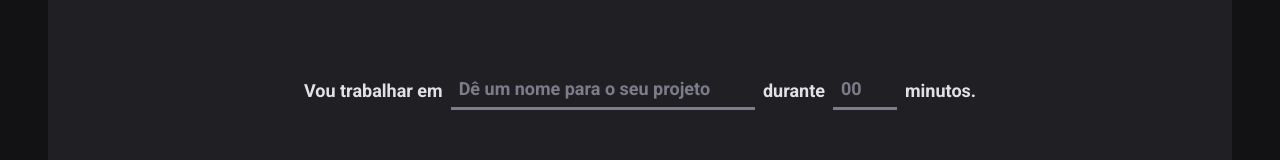
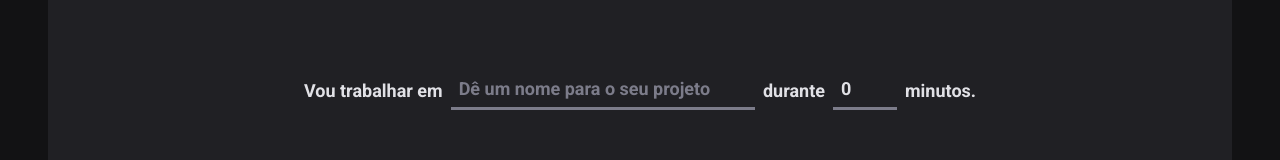
Before and after one commit to PedroMaravelli/02-ignite-timer, a React (Vite) app: page / in a window 1280 px wide. Shown: the part 230-390 px from the top of the page. Built offline with nearby package versions, Linux system fonts and the light colour scheme.

Commit message:
finally validations in forms of new cycle

```diff
--- a/src/pages/Home/index.tsx
+++ b/src/pages/Home/index.tsx
@@ -13,23 +13,27 @@
 import { zodResolver } from '@hookform/resolvers/zod'
 import * as zod from 'zod'
 
+const newCycleFormValidationSchema = zod.object({
+  task: zod.string().min(1, 'Informe o nome da tarefa'),
+  minutesAmount: zod.number().min(5).max(60),
+})
+type NewCycleFormData = zod.infer<typeof newCycleFormValidationSchema>
+
 export function Home() {
-
-  const newCycleFormValidationSchema = zod.object({
-    task: zod.string().min(1, 'Informe o nome da tarefa'),
-    MinuteAmountInput: zod.number().min(5).max(60),
+  const { register, handleSubmit, watch, reset } = useForm<NewCycleFormData>({
+    resolver: zodResolver(newCycleFormValidationSchema),
+    defaultValues: {
+      task: '',
+      minutesAmount: 0,
+    },
   })
 
-  const { register, handleSubmit, watch } = useForm({
-    resolver: zodResolver(newCycleFormValidationSchema)
-  })
+  function handleCreateNewCycle(data: NewCycleFormData) {
+    console.log(data)
+    reset()
+  }
 
-
-  function handleCreateNewCycle(data: any) {
-    console.log(data)
-  }
-  const task: boolean = watch('task')
-
+  const task = watch('task')
   const isSubmitDisable = !task
 
   return (
@@ -42,7 +46,7 @@
             placeholder="Dê um nome para o seu projeto"
             id="task"
             list="task-suggestions"
-            {...register('task', { valueAsNumber: true })}
+            {...register('task')}
           />
           <datalist id="task-suggestions">
             <option value="Projeto Ignite"></option>
@@ -59,6 +63,7 @@
             step={5}
             min={5}
             max={60}
+            {...register('minutesAmount', { valueAsNumber: true })}
           />
           <span>minutos.</span>
         </FormContainer>
```
